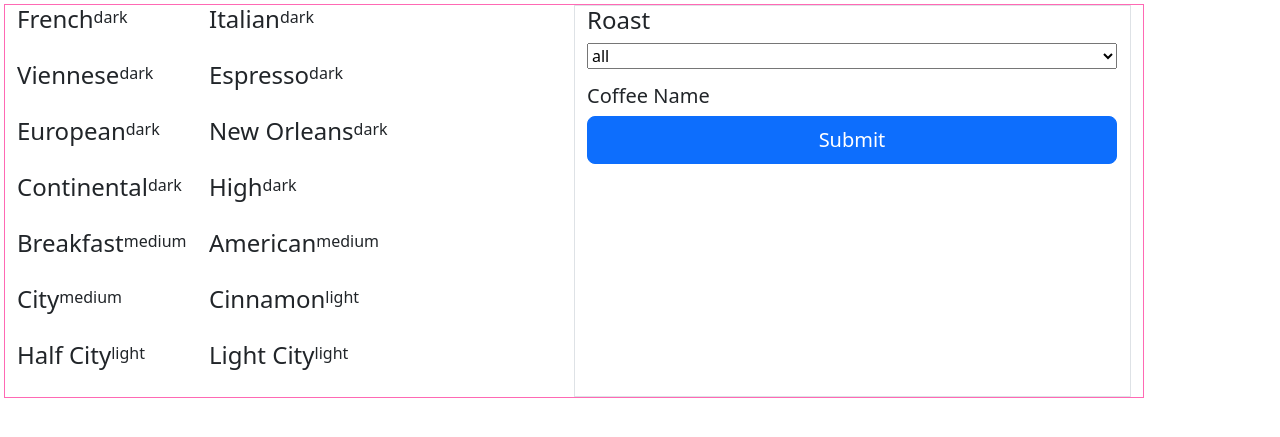
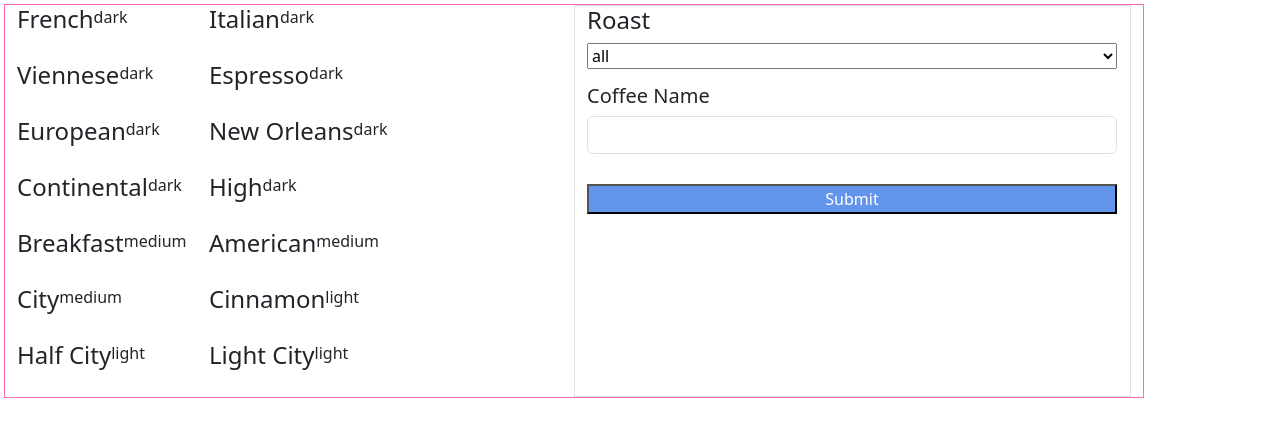
Before and after one commit to molina-oscar3328/codeup-web-exercises-1, a plain HTML site: page index.html in a window 1280 px wide. Shown: the part 53-490 px from the top of the page. Drawn offline with nearby package versions, Linux system fonts and the light colour scheme.

Commit message:
right side done

```diff
--- a/css/style.css
+++ b/css/style.css
@@ -40,23 +40,21 @@ h2 {
     width: 530px;
 }
 
-/*h5{*/
-/*    margin-top: 50px;*/
-/*    border: 2px solid red;*/
-/*}*/
+
 .coffee-name{
     /*border: 2px solid red;*/
     margin-top: 15px;
 }
 
-/*.submit{*/
-/*    width: 530px;*/
-/*    cursor: wait;*/
-/*    border: 2px solid green;*/
+.btn4{
+    width: 530px;
+    background-color: cornflowerblue;
+    color: white;
+    /*border: 2px solid red;*/
+    margin-top: 30px;
+    /*border-radius: 80%;*/
+}
 
-/*}*/
-
-.btn-lg{
-    width: 530px;
-    border: 50px solid green;
+.form-outline{
+    /*border: 2px solid green;*/
 }
--- a/index.html
+++ b/index.html
@@ -45,24 +45,23 @@
     <div class="coffee-name">
         <h5>Coffee Name</h5>
     </div>
+
+<!--          BLUE SUBMIT BUTTON-->
 <form>
-    <div class="submit">
-<!--        <input type="submit" value="Submit">-->
-        <button type="button" class="btn btn-primary btn-lg btn-block">Submit</button>
+
+    <div class="form-outline">
+        <input type="search" id="form1" class="form-control" aria-label="Search" />
     </div>
+
+    <div class="btn3">
+        <input class="btn4" type="submit" value="Submit">
+    </div>
+
 </form>
-<!--SECOND DROP MENU-->
-<!--        <select class="form-select form-select-sm" aria-label=".form-select-sm example">-->
-<!--          <option selected>Open this select menu</option>-->
-<!--          <option value="1">One</option>-->
-<!--          <option value="2">Two</option>-->
-<!--          <option value="3">Three</option>-->
-<!--        </select>-->
 
 
 
-      </form>
-    </div>
+</div>
 
 <!--        <select class="form-select form-select-lg mb-3" aria-label=".form-select-lg example">-->
 <!--          &lt;!&ndash;  <input placeholder="Select type of roast">&ndash;&gt;-->
@@ -82,9 +81,6 @@
 <!--    </div>-->
 <!--  </div>-->
 <!--</div>-->
-
-
-
 
 
 
@@ -113,19 +109,8 @@
 <!--  </fieldset>-->
 <!--</form>-->
 
-<!--two drop down menus-->
 
 
-<!--    <table>-->
-<!--        <thead>-->
-<!--            <tr>-->
-<!--                <th>ID</th>-->
-<!--                <th>NAME</th>-->
-<!--                <th>ROAST</th>-->
-<!--            </tr>-->
-<!--        </thead>-->
-<!--        <tbody id="coffees"></tbody>-->
-<!--    </table>-->
 
 <script src="js/main.js"></script>
 <script src="https://cdn.jsdelivr.net/npm/bootstrap@5.3.0-alpha1/dist/js/bootstrap.bundle.min.js" integrity="sha384-w76AqPfDkMBDXo30jS1Sgez6pr3x5MlQ1ZAGC+nuZB+EYdgRZgiwxhTBTkF7CXvN" crossorigin="anonymous"></script>
```
